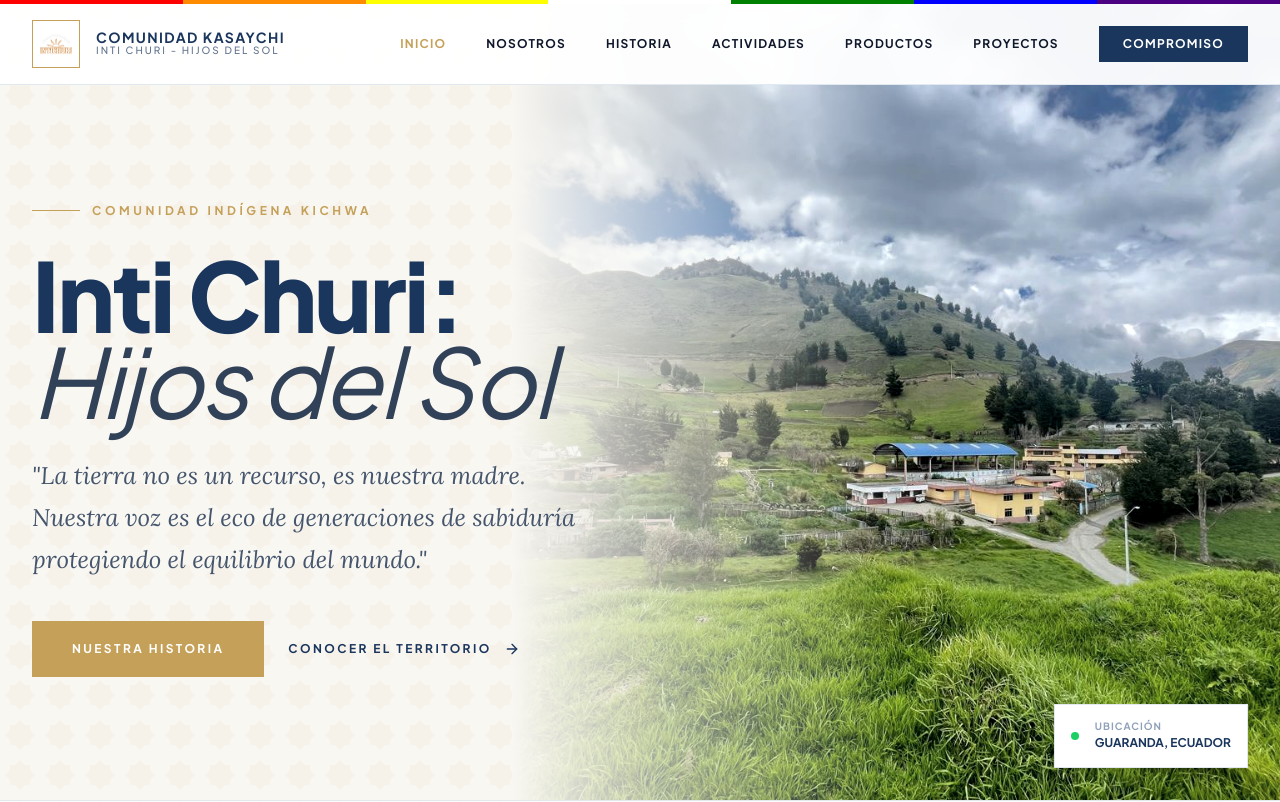
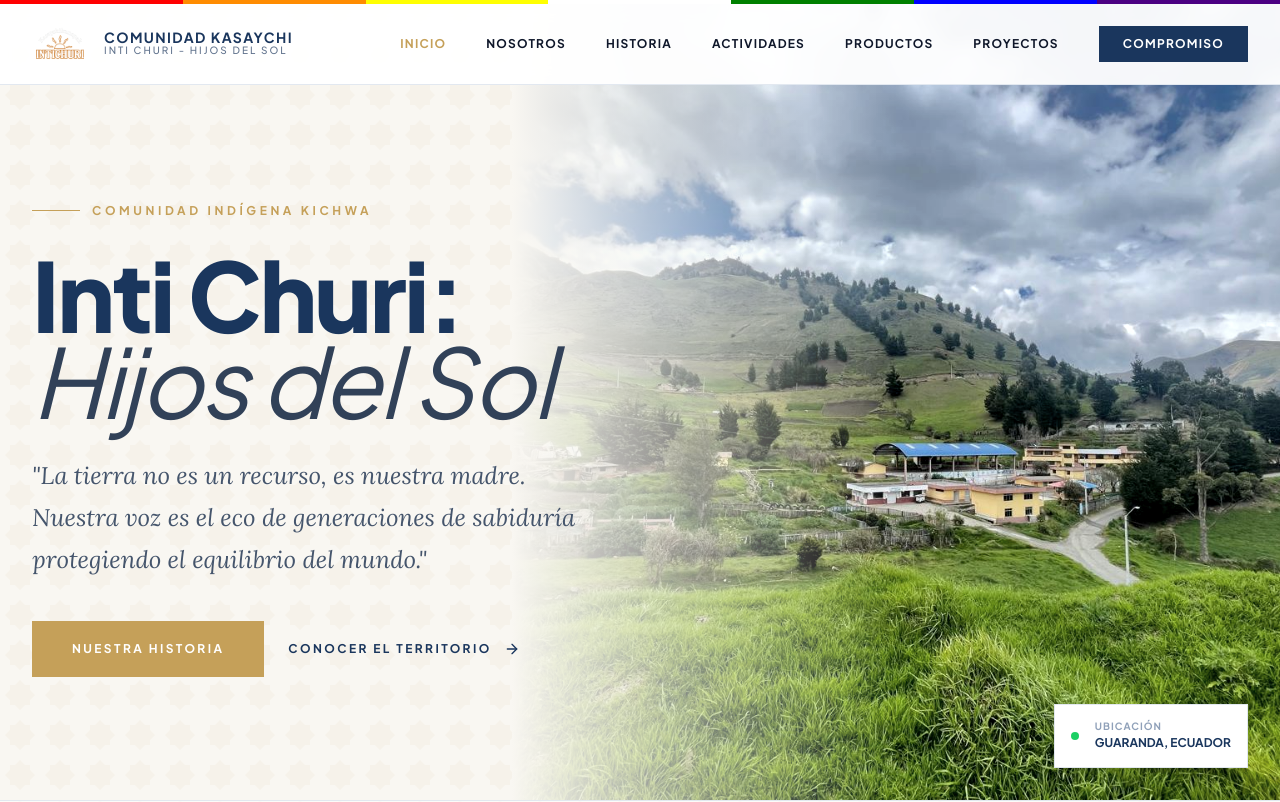
Before and after one commit to andresalmeida/kasaychi_org, an Astro site in the folder kasaychi-astro/: page / in a window 1280 px wide. Shown: the top 802 px of the page. Built offline with nearby package versions, Linux system fonts and the light colour scheme; Astro itself is replaced by a stand-in of ours.

Commit message:
Header: Logo más grande sin borde

```diff
--- a/kasaychi-astro/src/components/Header.astro
+++ b/kasaychi-astro/src/components/Header.astro
@@ -15,8 +15,8 @@ const currentPath = Astro.url.pathname;
   <nav class="max-w-7xl mx-auto px-8 h-20 flex items-center justify-between">
     <!-- Logo -->
     <a href="/" class="flex items-center gap-4 group">
-      <div class="w-12 h-12 flex items-center justify-center border border-ancestral-gold group-hover:border-institutional-blue transition-colors">
-        <img src="/images/KasaychiKunapak.png" alt="Kasaychi" class="w-8 h-8 object-contain" />
+      <div class="w-14 h-14 flex items-center justify-center group-hover:opacity-90 transition-opacity">
+        <img src="/images/KasaychiKunapak.png" alt="Kasaychi" class="w-12 h-12 object-contain" />
       </div>
       <div class="flex flex-col">
         <span class="text-sm font-bold tracking-widest uppercase text-institutional-blue leading-none">Comunidad Kasaychi</span>
```
